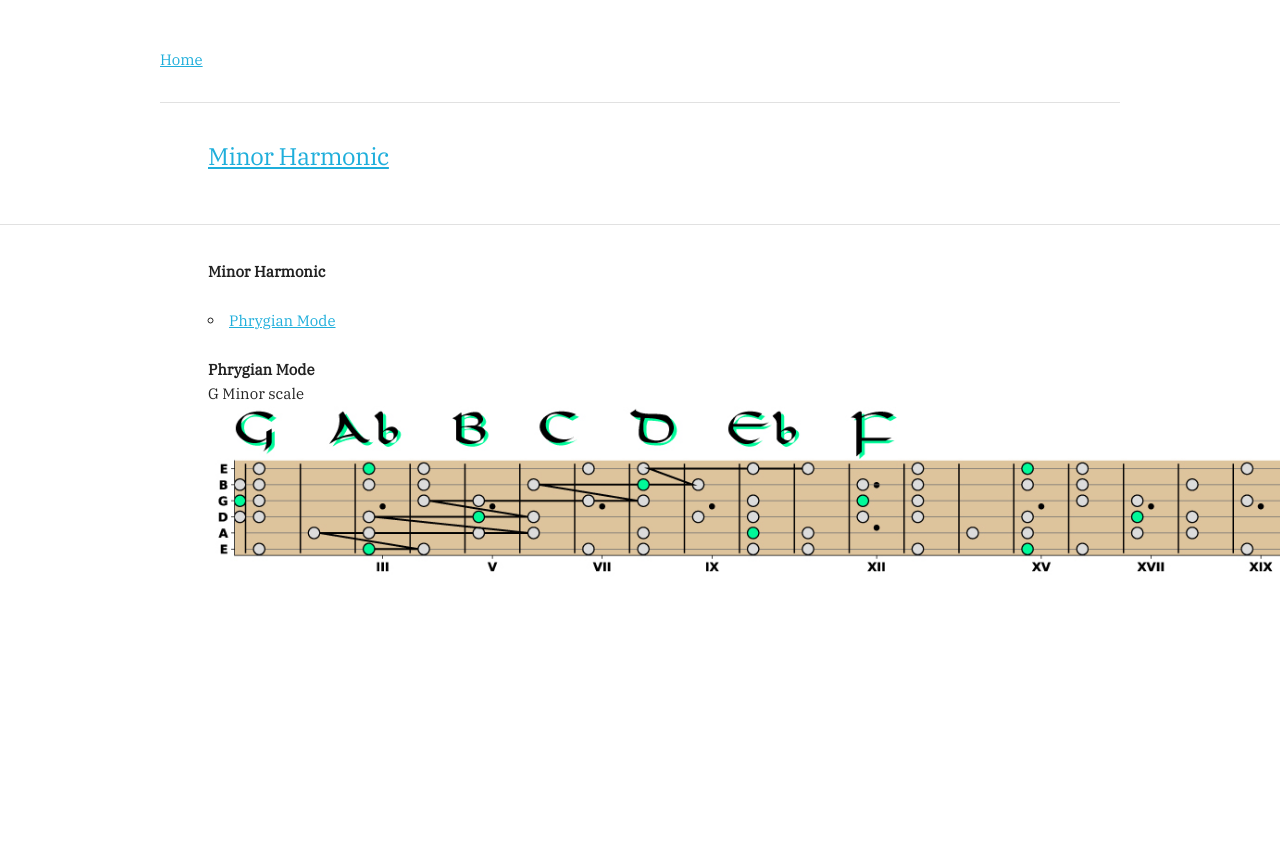
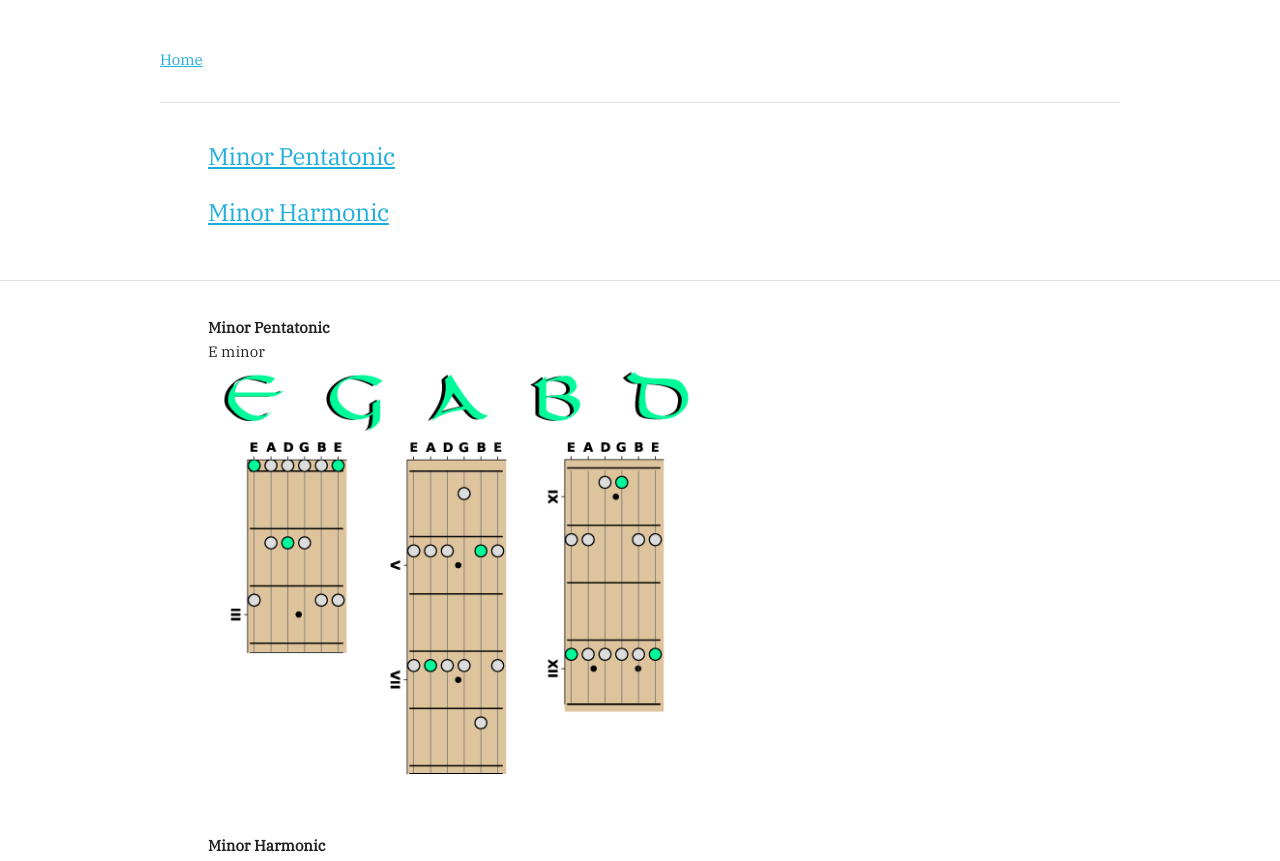
Before and after one commit to dantaki/music, a website: page scales.html in a window 1280 px wide. Shown: the top 861 px of the page. Before the commit the page ends 800 px from the top, so only its background shows below. Drawn offline with Linux system fonts and the light colour scheme.

Commit message:
added e minor pentatonic scales

```diff
--- a/scales.html
+++ b/scales.html
@@ -35,12 +35,29 @@
 <div class="container">
   <div class="row">
    <div class="seven column" style="margin-left: 5%">
+    <h5><a href="#minorpentatonic">Minor Pentatonic</a></h5>
     <h5><a href="#minorharmonic">Minor Harmonic</a></h5>
     </div>
   </div>
 </div>
 
 <hr>
+
+<div class="container">
+  <div class="row">
+   <div class="seven column" style="margin-left: 5%">
+    <p>
+      <a name="minorpentatonic"></a>
+      <b>Minor Pentatonic</b><br>
+      E minor</br>
+      <img width="500" alt="E minor pentatonic" src="img/scales/e_pentatonic_minor.png">
+
+
+    </p>
+
+  </div>
+  </div>
+</div>
 
 <div class="container">
   <div class="row">
```
Also changed, not shown: img/scales/A_major_triad.svg (added), img/scales/A_pentatonic_minor.svg (added), img/scales/B_major_triad.svg (added), img/scales/B_pentatonic_minor.svg (added), img/scales/C_major_triad.svg (added), img/scales/C_pentatonic_minor.svg (added), img/scales/D_major_triad.svg (added), img/scales/D_pentatonic_minor.svg (added), img/scales/E_major_triad.svg (added), img/scales/E_pentatonic_minor.png (added), img/scales/E_pentatonic_minor.svg (added), img/scales/F_major_triad.svg (added), img/scales/F_pentatonic_minor.svg (added), img/scales/G#_pentatonic_minor.svg (added), 2 more files, 3 other files.
